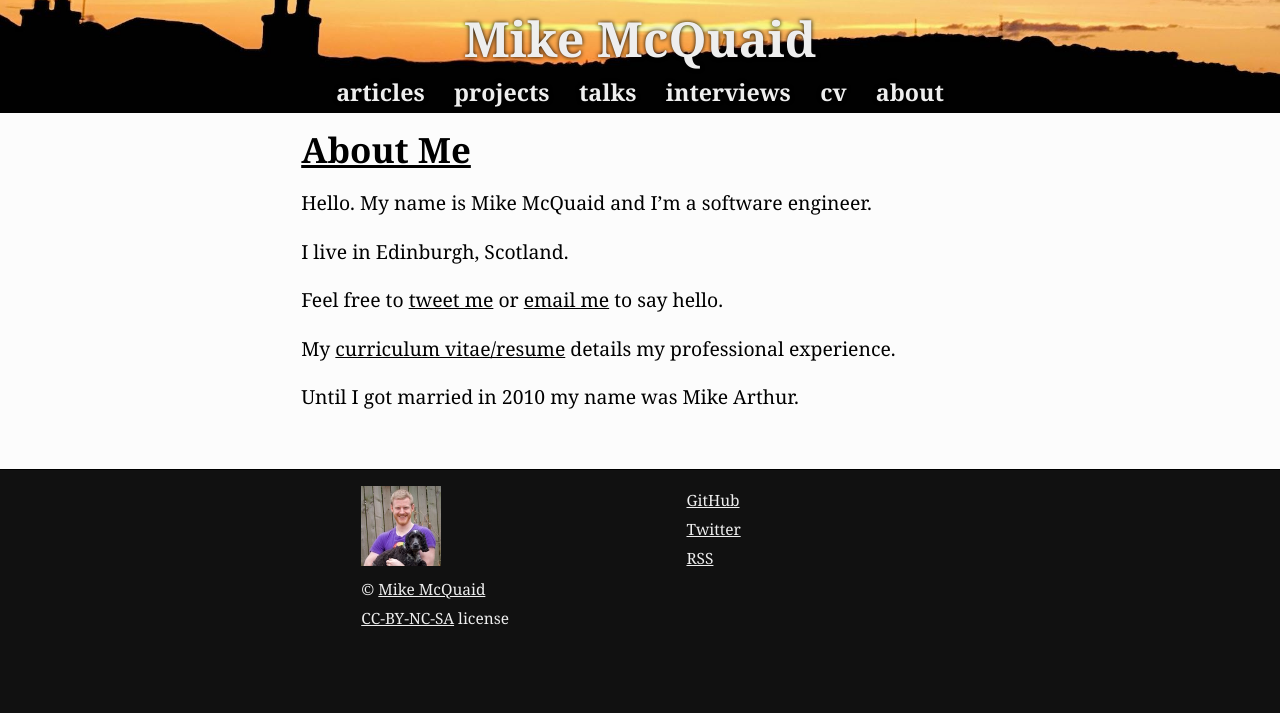
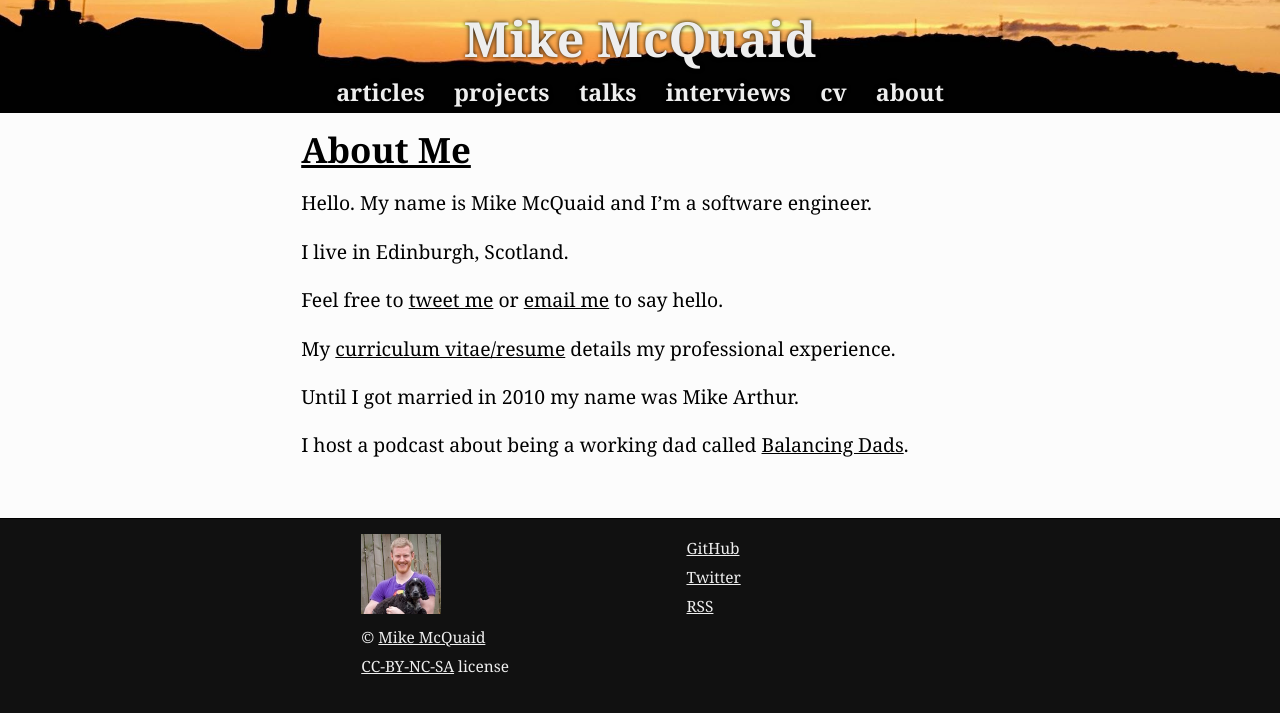
Before and after one commit to MikeMcQuaid/mikemcquaid.com, a Jekyll site: the page built from about.md, in a window 1280 px wide. Shown: the top 713 px of the page. Built offline with Jekyll 4.4.1, drawn with Linux system fonts in a browser that asks for light colours.

Commit message:
about: add Balancing Dads link.

```diff
--- a/about.md
+++ b/about.md
@@ -13,3 +13,5 @@ Feel free to [tweet me](http://twitter.com/MikeMcQuaid) or [email me](mailto:{{
 My [curriculum vitae/resume](/cv.md) details my professional experience.
 
 Until I got married in 2010 my name was Mike Arthur.
+
+I host a podcast about being a working dad called [Balancing Dads](https://balancingdads.com).
```
